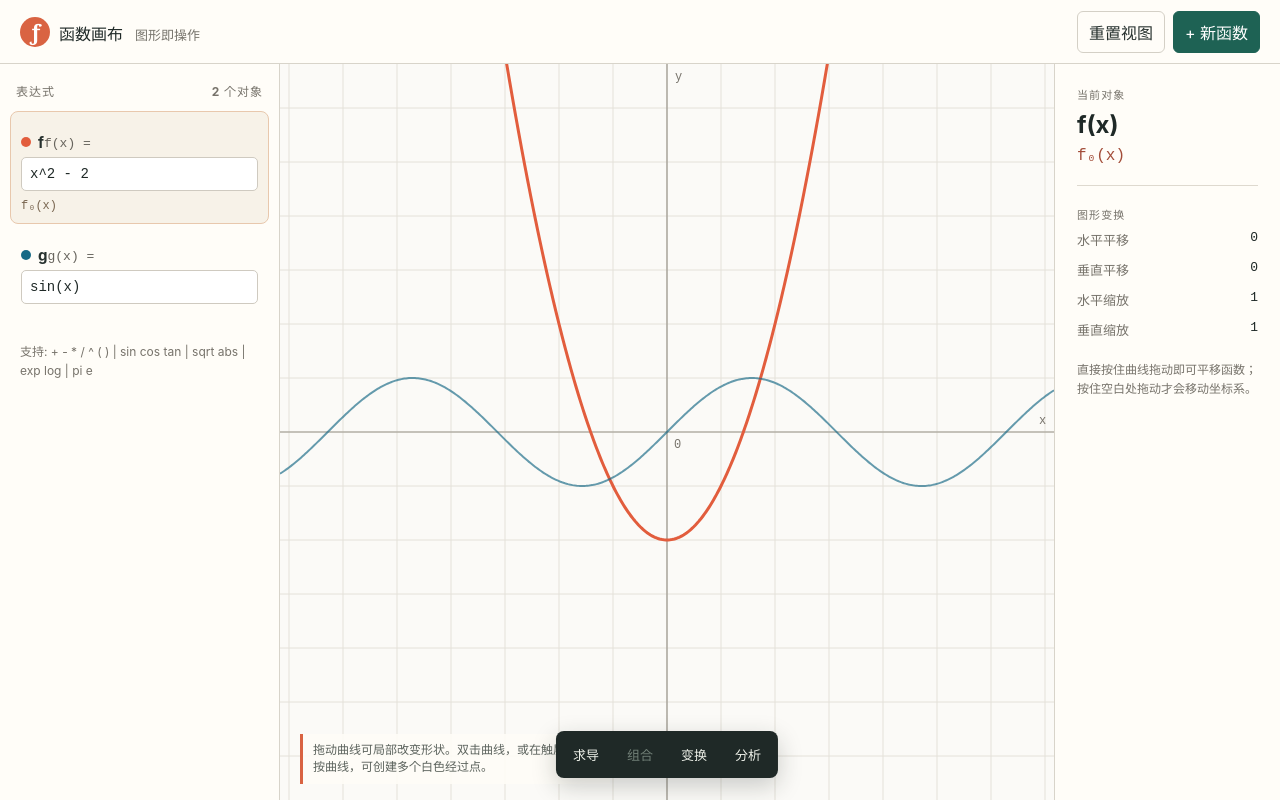
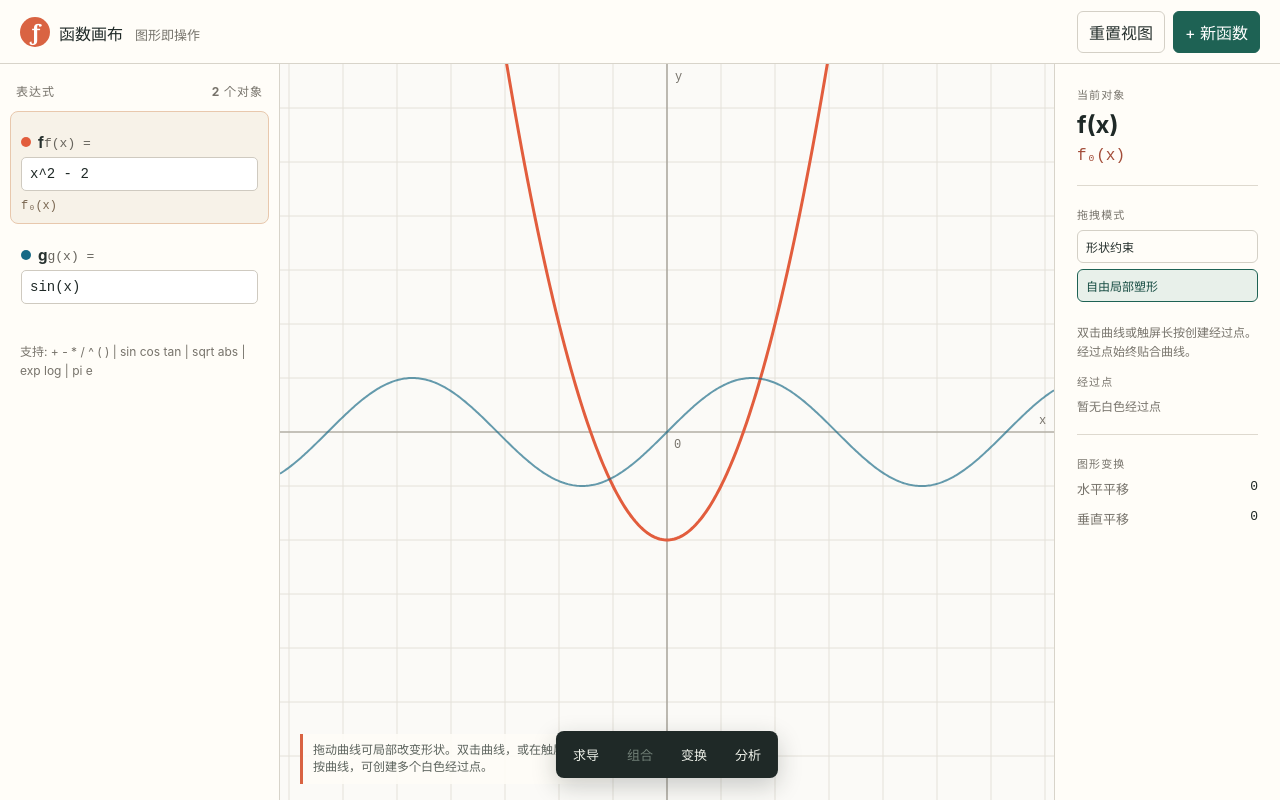
Before and after one commit to TTT-rfk/maths, a React (Vite) app: page / in a window 1280 px wide. Built offline with nearby package versions, Linux system fonts and the light colour scheme.

Commit message:
Refine curve modes and anchor management

```diff
--- a/src/App.tsx
+++ b/src/App.tsx
@@ -62,32 +62,21 @@ function baseValue(item: FunctionItem, x: number) {
   return item.transform.yScale * rawY + item.transform.vertical
 }
 
-function solveSystem(matrix: number[][], values: number[]) {
-  const size = values.length
-  const augmented = matrix.map((row, index) => [...row, values[index]])
-  for (let column = 0; column < size; column += 1) {
-    let pivot = column
-    for (let row = column + 1; row < size; row += 1) if (Math.abs(augmented[row][column]) > Math.abs(augmented[pivot][column])) pivot = row
-    if (Math.abs(augmented[pivot][column]) < 0.000001) return values.map(() => 0)
-    ;[augmented[column], augmented[pivot]] = [augmented[pivot], augmented[column]]
-    const divisor = augmented[column][column]
-    for (let cell = column; cell <= size; cell += 1) augmented[column][cell] /= divisor
-    for (let row = 0; row < size; row += 1) {
-      if (row === column) continue
-      const factor = augmented[row][column]
-      for (let cell = column; cell <= size; cell += 1) augmented[row][cell] -= factor * augmented[column][cell]
-    }
-  }
-  return augmented.map((row) => row[size])
-}
-
 function functionValue(item: FunctionItem, x: number) {
   const points = [...item.anchors, ...item.edits]
   if (!points.length) return baseValue(item, x)
-  const width = 1.2
-  const kernel = (a: number, b: number) => Math.exp(-(((a - b) / width) ** 2))
-  const weights = solveSystem(points.map((point) => points.map((other) => kernel(point.x, other.x))), points.map((point) => point.y - baseValue(item, point.x)))
-  return baseValue(item, x) + points.reduce((total, point, index) => total + weights[index] * kernel(x, point.x), 0)
+  const radius = 1.8
+  const contributions = points.map((point) => {
+    const distance = Math.abs(x - point.x)
+    if (distance < 0.00001) return { point, weight: 1, exact: true }
+    const t = Math.max(0, 1 - distance / radius)
+    return { point, weight: t * t * (3 - 2 * t), exact: false }
+  })
+  const exact = contributions.find((entry) => entry.exact)
+  if (exact) return exact.point.y
+  const totalWeight = contributions.reduce((total, entry) => total + entry.weight, 0)
+  if (totalWeight < 0.00001) return baseValue(item, x)
+  return baseValue(item, x) + contributions.reduce((total, entry) => total + (entry.point.y - baseValue(item, entry.point.x)) * entry.weight, 0) / totalWeight
 }
 
 function App() {
@@ -96,10 +85,11 @@ function App() {
   const [functions, setFunctions] = useState(initialFunctions)
   const [selectedIds, setSelectedIds] = useState<string[]>(['f'])
   const [view, setView] = useState<View>({ x: 0, y: 0, scale: 54 })
+  const [interactionMode, setInteractionMode] = useState<'constraint' | 'freeform'>('freeform')
   const longPress = useRef<number | null>(null)
   const delayedMousePress = useRef<number | null>(null)
   const [notice, setNotice] = useState('拖动曲线可局部改变形状。双击曲线，或在触屏端长按曲线，可创建多个白色经过点。')
-  const [drag, setDrag] = useState<{ mode: 'pan' | 'reshape' | 'edit'; startX: number; startY: number; view: View; targetId?: string; pointId?: string } | null>(null)
+  const [drag, setDrag] = useState<{ mode: 'pan' | 'move' | 'reshape' | 'edit'; startX: number; startY: number; view: View; targetId?: string; pointId?: string; transform?: Transform } | null>(null)
 
   const selected = functions.filter((item) => selectedIds.includes(item.id))
   const primary = selected[0]
@@ -229,6 +219,11 @@ function App() {
     const hit = getFunctionAt(event.clientX, event.clientY)
     if (hit) {
       setSelectedIds([hit.id])
+      if (interactionMode === 'constraint') {
+        setNotice(`正在平移 ${hit.name}(x)。切换到“自由局部塑形”可拖动局部曲线。`)
+        setDrag({ mode: 'move', startX: event.clientX, startY: event.clientY, view, targetId: hit.id, transform: hit.transform })
+        return
+      }
       const edit = { id: `edit-${Date.now()}`, x: point.x, y: functionValue(hit, point.x) }
       setNotice(`正在局部重塑 ${hit.name}(x)。拖到目标位置后松开。`)
       setDrag({ mode: 'edit', startX: event.clientX, startY: event.clientY, view, targetId: hit.id, pointId: edit.id })
@@ -253,6 +248,7 @@ function App() {
     const dx = event.clientX - drag.startX
     const dy = event.clientY - drag.startY
     if (drag.mode === 'pan') setView({ ...drag.view, x: drag.view.x + dx, y: drag.view.y + dy })
+    if (drag.mode === 'move' && drag.targetId && drag.transform) setFunctions((current) => current.map((item) => item.id === drag.targetId ? { ...item, transform: { ...drag.transform!, horizontal: drag.transform!.horizontal + dx / drag.view.scale, vertical: drag.transform!.vertical - dy / drag.view.scale } } : item))
     if ((drag.mode === 'reshape' || drag.mode === 'edit') && drag.targetId && drag.pointId) {
       const point = getCanvasPoint(event.clientX, event.clientY)
       if (!point) return
@@ -266,6 +262,18 @@ function App() {
     setFunctions([...functions, next])
     setSelectedIds([next.id])
     setNotice('已添加新函数。直接在左侧修改表达式。')
+  }
+
+  function removeAnchor(anchorId: string) {
+    if (!primary) return
+    setFunctions((current) => current.map((item) => item.id === primary.id ? { ...item, anchors: item.anchors.filter((anchor) => anchor.id !== anchorId) } : item))
+    setNotice('已删除经过点。')
+  }
+
+  function clearEdits() {
+    if (!primary) return
+    setFunctions((current) => current.map((item) => item.id === primary.id ? { ...item, edits: [] } : item))
+    setNotice('已清除自由局部塑形记录，保留白色经过点。')
   }
 
   function addDerivative() {
@@ -304,14 +312,14 @@ function App() {
         <div className="floating-toolbar" aria-label="函数操作">
           <button type="button" disabled={!primary} onClick={addDerivative}>求导</button>
           <button type="button" disabled={selected.length !== 2} onClick={() => setNotice('函数组合将在下一步接入符号运算引擎。')}>组合</button>
-          <button type="button" disabled={!primary} onClick={() => setNotice('直接拖动已选曲线即可移动它。白色圆点标记了曲线的可见控制点。')}>变换</button>
+          <button type="button" disabled={!primary} onClick={() => setNotice(interactionMode === 'freeform' ? '当前为自由局部塑形：拖动曲线可改变局部形状。' : '当前为形状约束：拖动曲线将保持形状并平移。')}>变换</button>
           <button type="button" disabled={!primary} onClick={() => setNotice('分析功能将在符号引擎接入后提供。')}>分析</button>
         </div>
       </section>
 
       <aside className="inspector" aria-label="所选函数属性">
         <p className="eyebrow">当前对象</p>
-        {primary ? <><h1>{primary.name}(x)</h1><p className="expression-large">{transformExpression(primary)}</p><div className="rule" /><p className="eyebrow">图形变换</p><dl><dt>水平平移</dt><dd>{format(primary.transform.horizontal)}</dd><dt>垂直平移</dt><dd>{format(primary.transform.vertical)}</dd><dt>水平缩放</dt><dd>{format(primary.transform.xScale)}</dd><dt>垂直缩放</dt><dd>{format(primary.transform.yScale)}</dd></dl><p className="hint">直接按住曲线拖动即可平移函数；按住空白处拖动才会移动坐标系。</p></> : <p>选择一条函数查看属性。</p>}
+        {primary ? <><h1>{primary.name}(x)</h1><p className="expression-large">{transformExpression(primary)}</p><div className="rule" /><p className="eyebrow">拖拽模式</p><div className="mode-switch"><button className={interactionMode === 'constraint' ? 'active' : ''} type="button" onClick={() => { setInteractionMode('constraint'); setNotice('已切换为形状约束：拖曲线会平移整体。') }}>形状约束</button><button className={interactionMode === 'freeform' ? 'active' : ''} type="button" onClick={() => { setInteractionMode('freeform'); setNotice('已切换为自由局部塑形：拖曲线会改变局部形状。') }}>自由局部塑形</button></div><p className="hint">双击曲线或触屏长按创建经过点。经过点始终贴合曲线。</p><p className="eyebrow">经过点</p><div className="anchor-list">{primary.anchors.length ? primary.anchors.map((anchor, index) => <div key={anchor.id}><span>点 {index + 1}: ({format(anchor.x)}, {format(anchor.y)})</span><button type="button" onClick={() => removeAnchor(anchor.id)}>删除</button></div>) : <p>暂无白色经过点</p>}</div>{primary.edits.length > 0 && <button className="clear-edits" type="button" onClick={clearEdits}>清除 {primary.edits.length} 个局部塑形</button>}<div className="rule" /><p className="eyebrow">图形变换</p><dl><dt>水平平移</dt><dd>{format(primary.transform.horizontal)}</dd><dt>垂直平移</dt><dd>{format(primary.transform.vertical)}</dd></dl></> : <p>选择一条函数查看属性。</p>}
       </aside>
     </section>
   </main>
```
Also changed, not shown: src/App.css.
